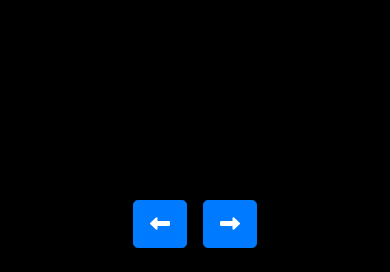
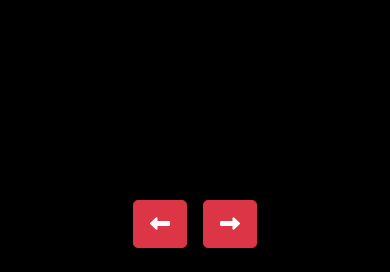
Before and after one commit to DiarmuidSheeran/games, a Django app: page /space_invaders/game/ in a window 390 px wide. Shown: the part 849-1121 px from the top of the page. Run offline with Django 3.2, Linux system fonts and the light colour scheme; data that the repository does not hold is empty; some libraries are stand-ins or nearby versions; some web fonts are replaced.

Commit message:
Remove the footer when the game starts, move the position of the buttons

```diff
--- a/space_invaders/templates/space_invaders/space-invaders.html
+++ b/space_invaders/templates/space_invaders/space-invaders.html
@@ -83,8 +83,8 @@
             </div>
             <div class="row mt-4 mb-4">
                 <div class="col-12 d-flex align-items-center justify-content-center">
-                    <button class="btn btn-lg btn-primary mr-2 d-lg-none" id="moveLeftBtn"><i class="fa-solid fa-left-long" style="color: #ffffff;"></i></button>
-                    <button class="btn btn-lg btn-primary ml-2 d-lg-none" id="moveRightBtn"><i class="fa-solid fa-right-long" style="color: #ffffff;"></i></button>
+                    <button class="btn btn-lg btn-danger mr-2 d-lg-none" id="moveLeftBtn"><i class="fa-solid fa-left-long" style="color: #ffffff;"></i></button>
+                    <button class="btn btn-lg btn-danger ml-2 d-lg-none" id="moveRightBtn"><i class="fa-solid fa-right-long" style="color: #ffffff;"></i></button>
                 </div>
             </div>
 </div>
--- a/static/js/space_invaders/space_invaders.js
+++ b/static/js/space_invaders/space_invaders.js
@@ -18,6 +18,7 @@ var game_won = false;
 const levelSelect = document.getElementById('level');
 const moveLeftBtn = document.getElementById('moveLeftBtn');
 const moveRightBtn = document.getElementById('moveRightBtn');
+const footer = document.getElementById('main-footer');
 
 mainBanner.style.display = 'none';
 
@@ -59,6 +60,7 @@ function startGame(event) {
     }
     if (!gameStarted) {
         gameStarted = true;
+        footer.style.display = 'none';
         scoreText.style.display = 'block';
         resultDisplay.style.display = 'block';
         startBtn.style.display = 'none';
@@ -156,7 +158,8 @@ function startGame(event) {
                 scoreText.innerHTML = 'GAME OVER!';
                 resultDisplay.innerHTML = 'SCORE: ' + result;
                 clearInterval(invadersId);
-
+                moveLeftBtn.style.display = 'none';
+                moveRightBtn.style.display = 'none';
                 document.removeEventListener('keydown', moveShooter);
                 document.removeEventListener('keydown', shoot);
                 document.removeEventListener('click', shoot);
@@ -167,6 +170,7 @@ function startGame(event) {
 
 
                 setTimeout(() => {
+                    footer.style.display = 'block';
                     recordResult.style.display = 'block';
                     resetBtn.style.display = 'block';
                     resultForm.style.display = 'block';
@@ -238,16 +242,28 @@ function endGame() {
     scoreText.innerHTML = game_won ? 'YOU WIN! <br>' : 'GAME OVER! <br>';
     resultDisplay.innerHTML = 'SCORE: ' + result;
     game_won = true;
+
     setTimeout(() => {
+        footer.style.display = 'block';
         recordResult.style.display = 'block';
         resetBtn.style.display = 'block';
         resultForm.style.display = 'block';
         document.getElementById('scoreInput').value = result;
     }, 1000);
 
-    squares[currentShooterIndex].classList.remove('shooter');
+    // Remove event listeners
+    moveLeftBtn.style.display = 'none';
+    moveRightBtn.style.display = 'none';
+    document.removeEventListener('keydown', moveShooter);
+    document.removeEventListener('keydown', shoot);
+    document.removeEventListener('click', shoot);
+
+    // Display footer and other elements
+
+    // Remove invaders
     const squares = document.querySelectorAll('.grid div');
     squares.forEach(square => square.classList.remove('invader'));
+    squares[currentShooterIndex].classList.remove('shooter');
 
 
 }
--- a/templates/includes/footer/main-footer.html
+++ b/templates/includes/footer/main-footer.html
@@ -1,5 +1,5 @@
 <!-- Footer -->
-<footer class="page-footer font-small blue">
+<footer id="main-footer" class="page-footer font-small blue">
 
     <!-- Copyright -->
     <div class="footer-copyright text-center py-3">© 2020 Copyright:
```
